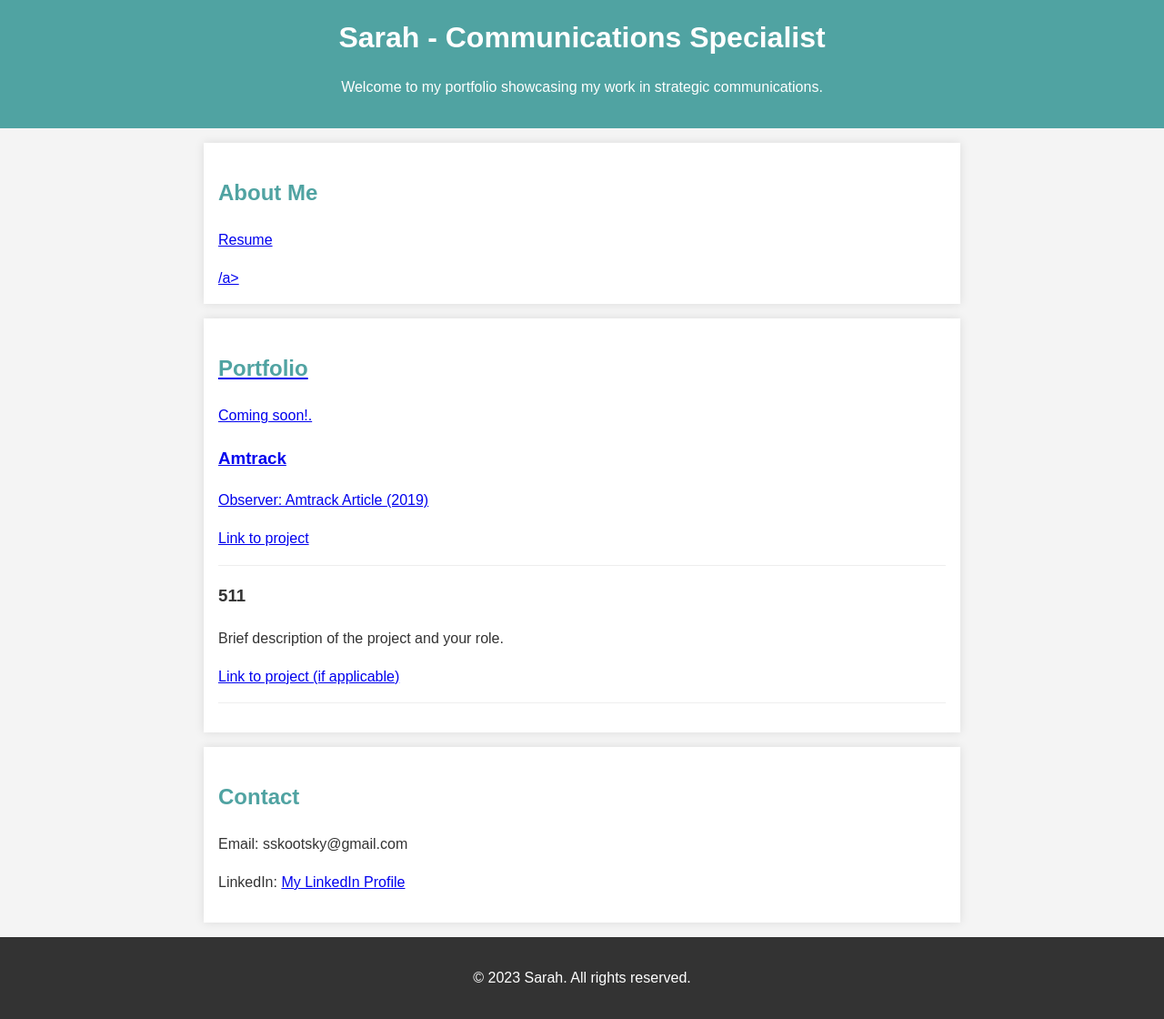
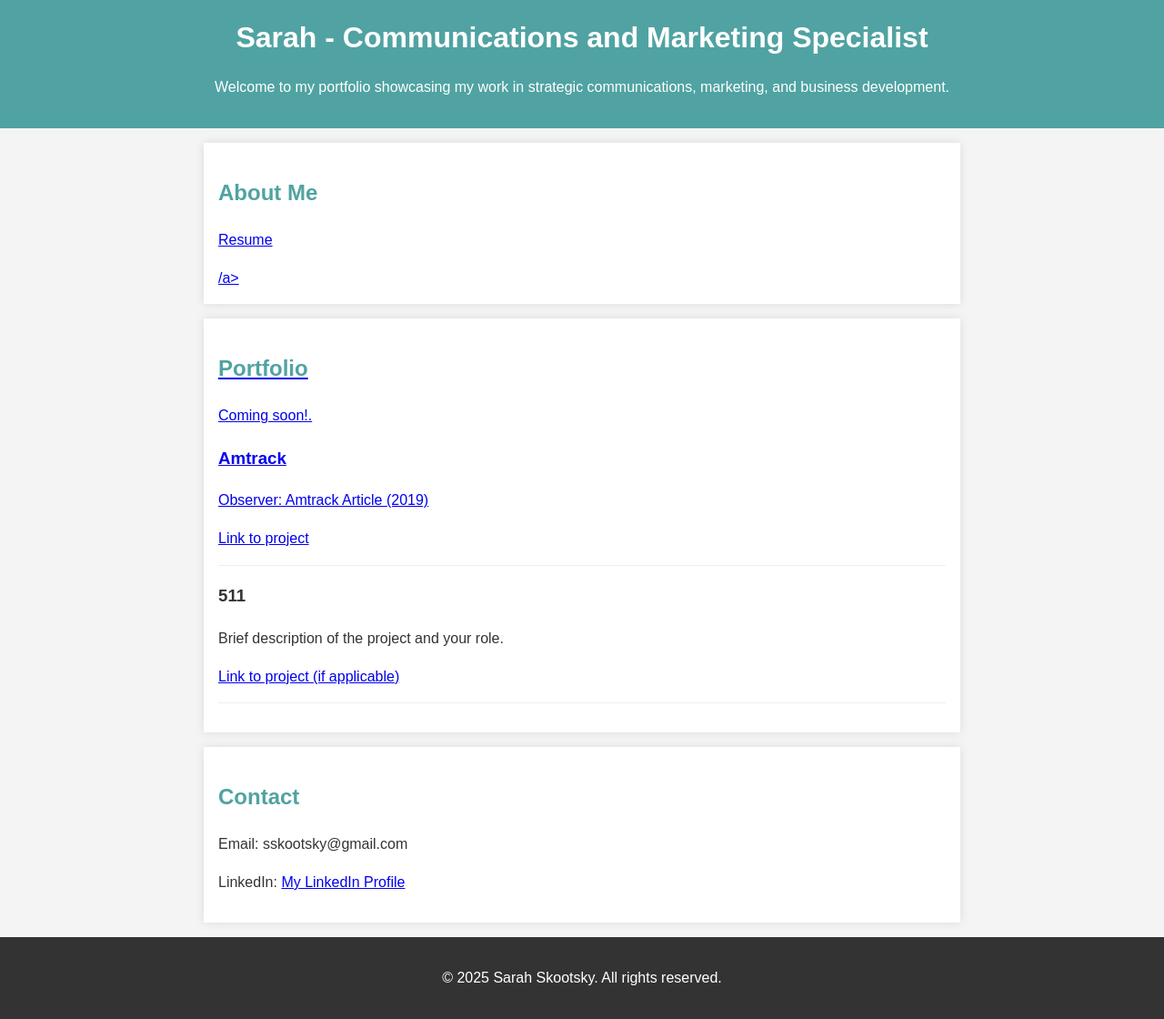
Before and after one commit to Sskootsky/sskootsky.github.io, a plain HTML site: page index.html in a window 1280 px wide. Shown: the whole page at 91% size. Drawn offline with Linux system fonts and the light colour scheme.

Commit message:
Update index.html

```diff
--- a/index.html
+++ b/index.html
@@ -9,8 +9,8 @@
 <body>
 
     <header>
-        <h1>Sarah - Communications Specialist</h1>
-        <p>Welcome to my portfolio showcasing my work in strategic communications.</p>
+        <h1>Sarah - Communications and Marketing Specialist</h1>
+        <p>Welcome to my portfolio showcasing my work in strategic communications, marketing, and business development.</p>
     </header>
 
     <section id="about">
@@ -46,7 +46,7 @@
     </section>
 
     <footer>
-        <p>&copy; 2023 Sarah. All rights reserved.</p>
+        <p>&copy; 2025 Sarah Skootsky. All rights reserved.</p>
     </footer>
 
 </body>
```
